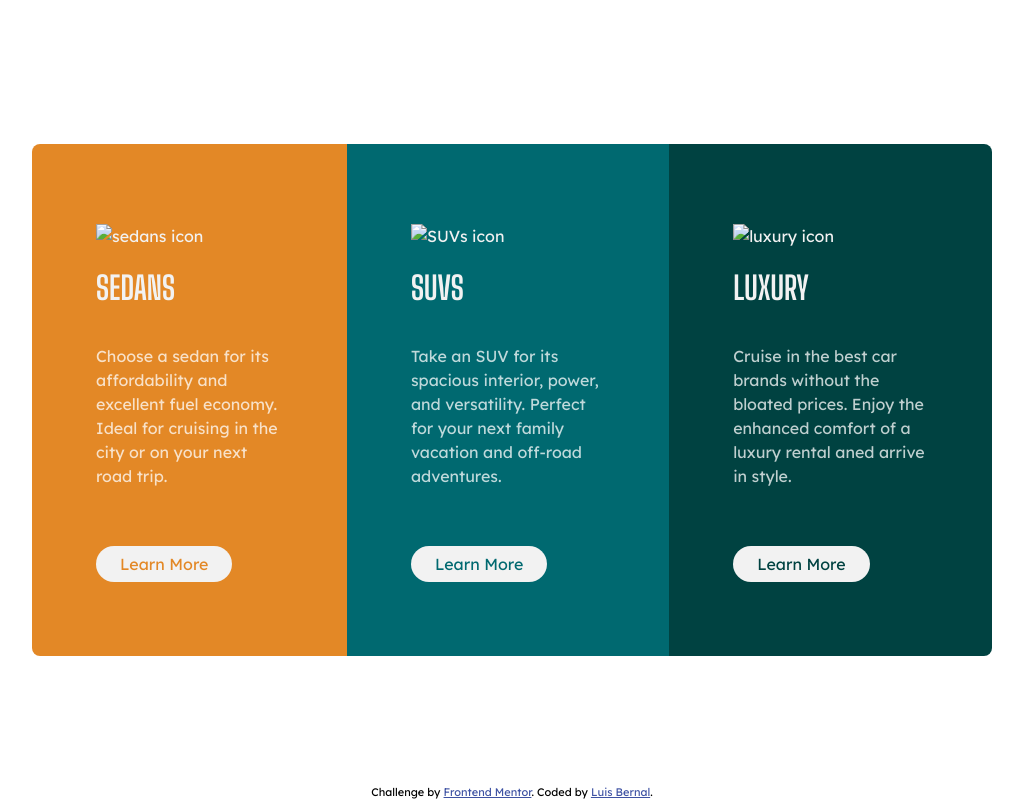
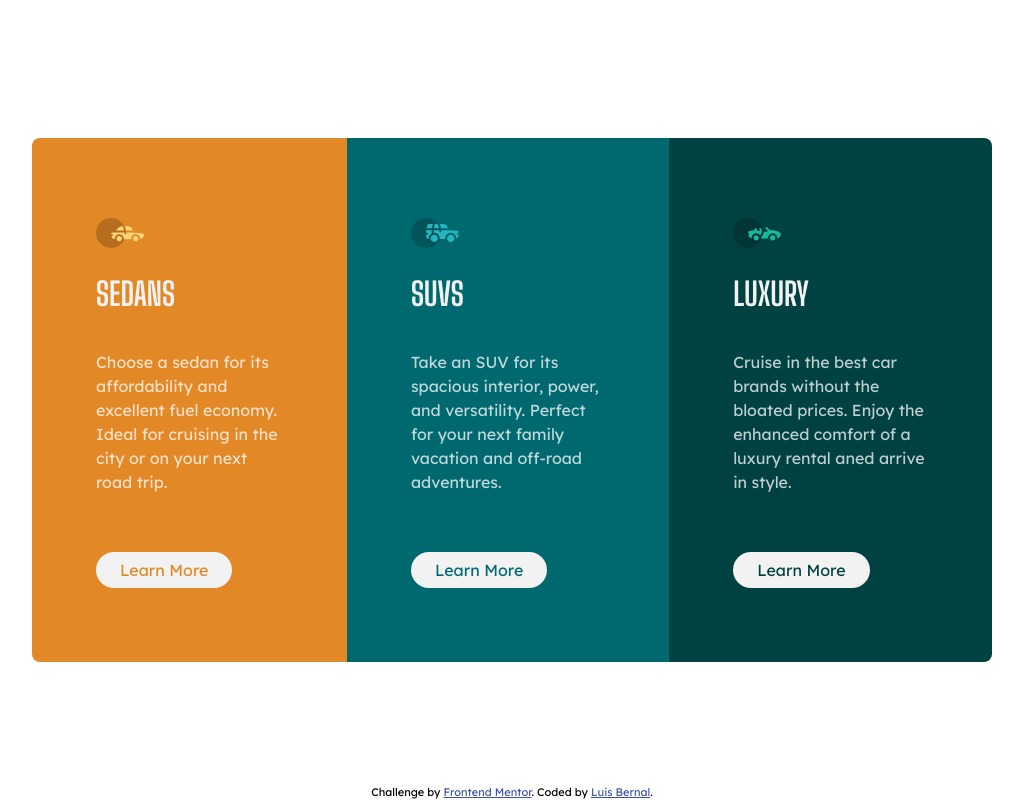
Before and after one commit to FrontendMentor-Lecap/3-column-preview-card-component, a plain HTML site: page index.html in a window 1280 px wide. Shown: the whole page, without its empty margins (128-1151 px from the left). Drawn offline with Linux system fonts and the light colour scheme; the site is published under a folder, as on GitHub Pages, so addresses that start at the root find nothing.

Commit message:
Corrected image files

```diff
--- a/index.html
+++ b/index.html
@@ -33,7 +33,7 @@
   <body>
     <div class="container">
       <div class="category">
-        <img src="/images/icon-sedans.svg" alt="sedans icon" />
+        <img src="./images/icon-sedans.svg" alt="sedans icon" />
         <h2 class="category__name">Sedans</h2>
         <p class="category__description">
           Choose a sedan for its affordability and excellent fuel economy. Ideal
@@ -43,7 +43,7 @@
       </div>
 
       <div class="category">
-        <img src="/images/icon-suvs.svg" alt="SUVs icon" />
+        <img src="./images/icon-suvs.svg" alt="SUVs icon" />
         <h2 class="category__name">Suvs</h2>
         <p class="category__description">
           Take an SUV for its spacious interior, power, and versatility. Perfect
@@ -53,7 +53,7 @@
       </div>
 
       <div class="category">
-        <img src="/images/icon-luxury.svg" alt="luxury icon" />
+        <img src="./images/icon-luxury.svg" alt="luxury icon" />
         <h2 class="category__name">Luxury</h2>
         <p class="category__description">
           Cruise in the best car brands without the bloated prices. Enjoy the
```
